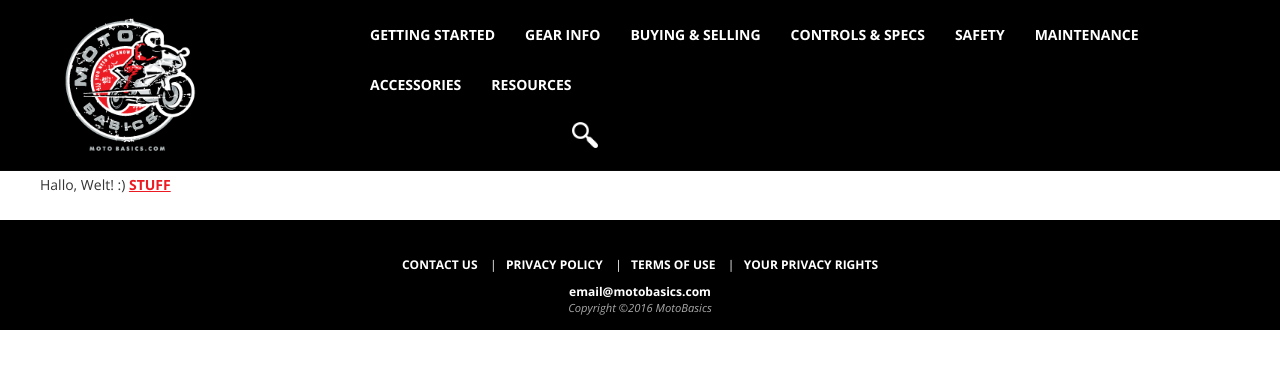
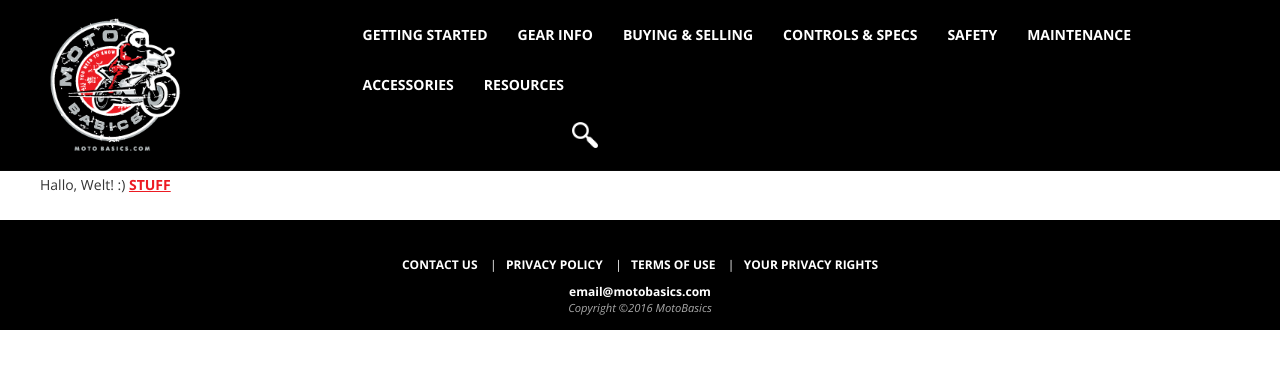
Before and after one commit to KushBasics/kushbasics.github.io, a Jekyll site: the page built from index.html, in a window 1280 px wide. Shown: the top 369 px of the page. Built offline with Jekyll 4.4.1, drawn with Linux system fonts in a browser that asks for light colours.

Commit message:
changes to css

```diff
--- a/_includes/navbar.html
+++ b/_includes/navbar.html
@@ -7,7 +7,7 @@
 
 		    <div id="mbnavbar" class="container-fluid">
 
-		    	<div class="row-fluid">
+		    	<div class="row">
 
 		    		<div class="col-lg-3">
 						<div class="navbar-header">
```
